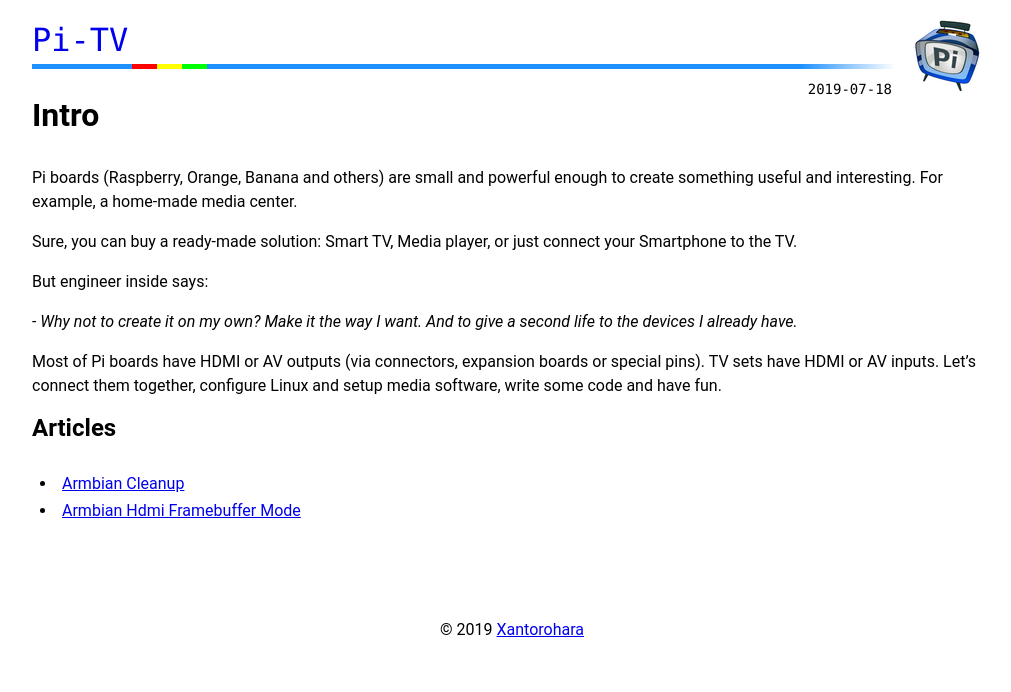
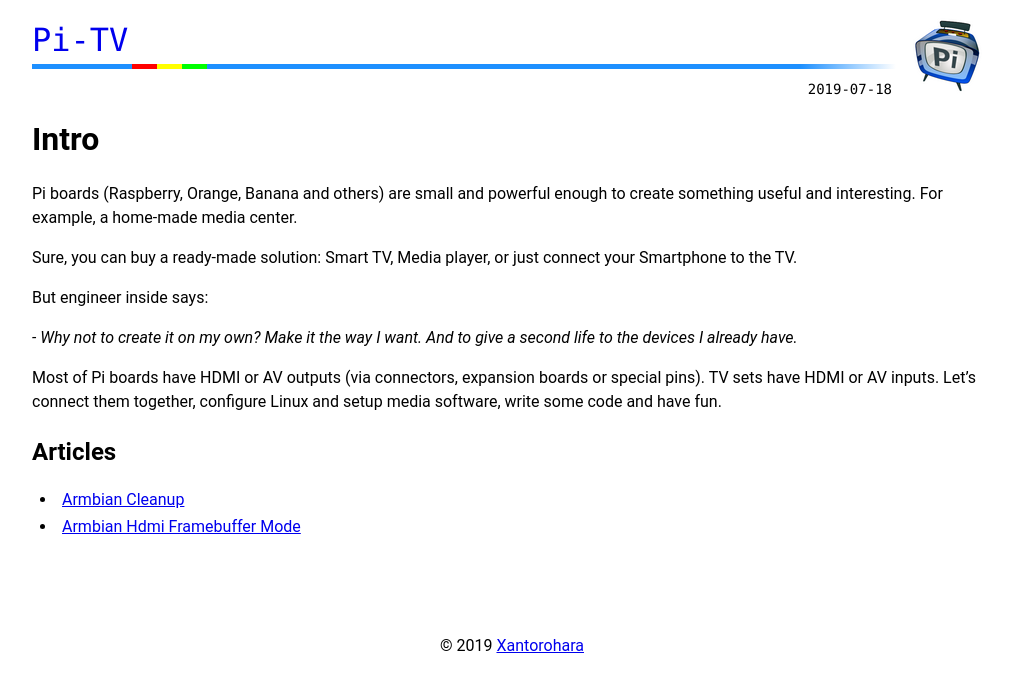
Before and after one commit to pi-tv/pi-tv.github.io, a Jekyll site: the page built from index.md, in a window 1280 px wide. Shown: the top 692 px of the page, without its empty margins (128-1139 px from the left). Built offline with Jekyll 4.4.1, drawn with Linux system fonts in a browser that asks for light colours.

Commit message:
Update default.html

```diff
--- a/_layouts/default.html
+++ b/_layouts/default.html
@@ -36,11 +36,11 @@
         }
 
         h1, h2, h3 {
-            margin-bottom: 2rem;
+            margin: 1.5rem 0;
         }
 
         p {
-            margin-bottom: 1rem;
+            margin: 1rem 0 0.5rem 0;
             line-height: 1.5;
         }
 
```
